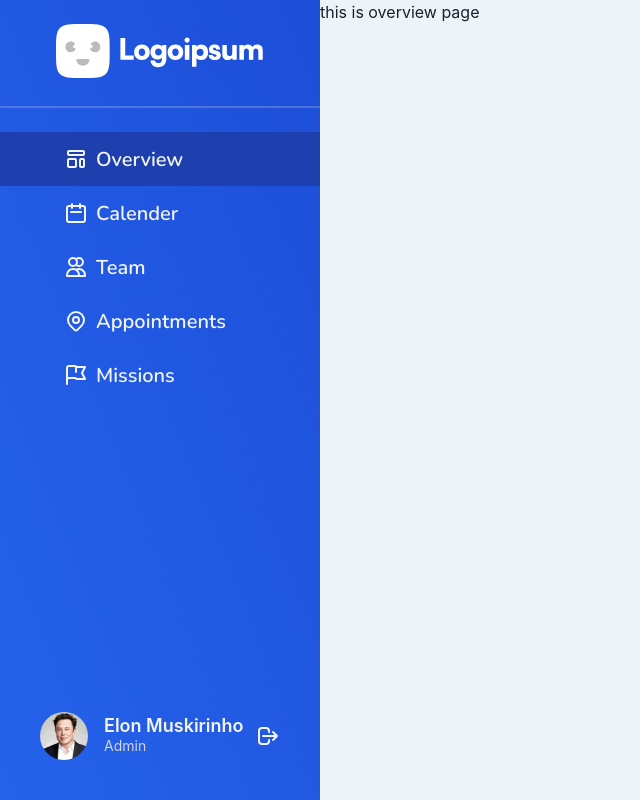
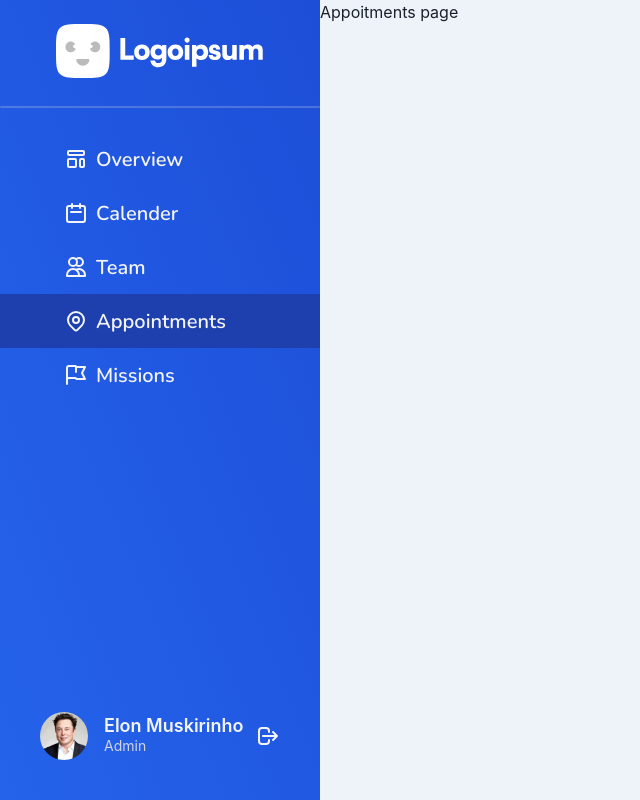
Before and after one commit to firasjaber/rb-expertise, a React (Create React App) app in the folder frontend/: page /appointments in a window 1280 px wide. Before the commit this address led to /overview. Shown: the whole page, without its empty margins (0-640 px from the left). Built offline with nearby package versions, Linux system fonts and the light colour scheme.

Commit message:
appointment page setup

```diff
--- a/frontend/src/containers/Home.tsx
+++ b/frontend/src/containers/Home.tsx
@@ -1,5 +1,10 @@
-import { AddEmployee, EmployeeProfile, Team } from 'pages';
-import { EditEmployee } from 'pages/EditEmployee';
+import {
+  AddEmployee,
+  EmployeeProfile,
+  Team,
+  Appointments,
+  EditEmployee,
+} from 'pages';
 import { Redirect, Route, Switch } from 'react-router-dom';
 import { Overview } from '../pages/Overview';
 
@@ -20,6 +25,9 @@ const Home = (props: Props) => {
       <Route path='/team/employee/:employeeId' exact>
         <EmployeeProfile />
       </Route>
+      <Route path='/appointments' exact>
+        <Appointments />
+      </Route>
       <Route path='/overview' exact>
         <Overview />
       </Route>
--- /dev/null
+++ b/frontend/src/pages/Appointments/Appointments.tsx
@@ -0,0 +1,7 @@
+interface Props {}
+
+const Appointments = (props: Props) => {
+  return <div>Appoitments page</div>;
+};
+
+export default Appointments;
--- /dev/null
+++ b/frontend/src/pages/Appointments/index.ts
@@ -0,0 +1 @@
+export { default as Appointments } from './Appointments';
--- a/frontend/src/pages/index.ts
+++ b/frontend/src/pages/index.ts
@@ -1,3 +1,5 @@
 export { Team } from './Team/';
 export { AddEmployee } from './AddEmployee';
 export { EmployeeProfile } from './EmployeeProfile';
+export { Appointments } from './Appointments';
+export { EditEmployee } from './EditEmployee';
```
Also changed, not shown: 1 other file (tests, documents, lock files or other folders).
